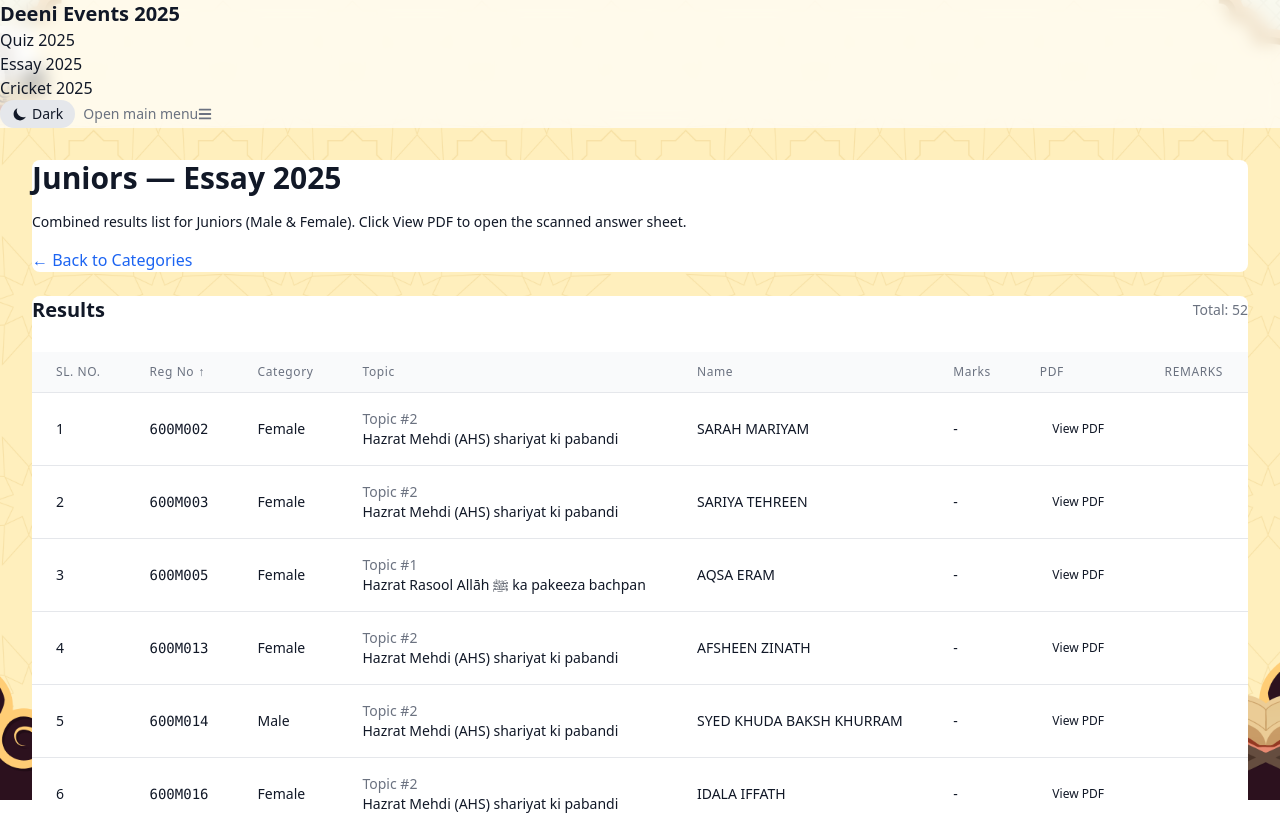
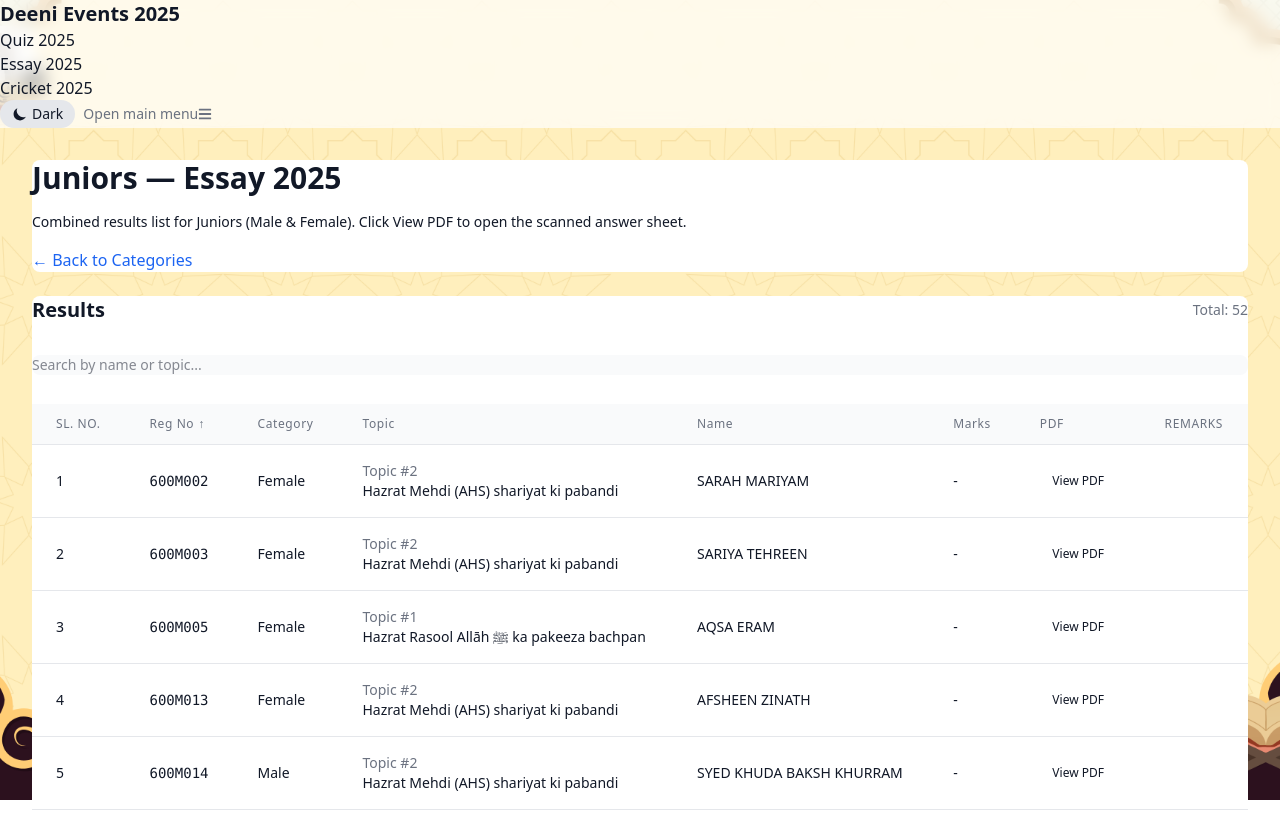
Before and after one commit to ausshadu/results-app, a Next.js app: page /essay-2025/juniors in a window 1280 px wide. Shown: the top 815 px of the page. Built offline with nearby package versions, Linux system fonts and the light colour scheme.

Commit message:
Added Search Filter

```diff
--- a/app/components/EssayResultsTable.tsx
+++ b/app/components/EssayResultsTable.tsx
@@ -2,7 +2,7 @@
 
 import { Result } from "@/lib/600MeeladResults";
 import { useMemo, useState } from "react";
-import { Button, Card } from "flowbite-react";
+import { Button, Card, TextInput } from "flowbite-react";
 
 type Row = Result & { category?: "Male" | "Female" | string };
 type SortKey = "reg_number" | "full_name" | "total_marks" | "topic" | "category";
@@ -44,6 +44,7 @@ export function EssayResultsTable({ results }: { results: Row[] }) {
     key: "reg_number",
     dir: "asc",
   });
+  const [query, setQuery] = useState<string>("");
 
   const showCategory = useMemo(
     () => (results ?? []).some((r: Row) => typeof r.category === "string"),
@@ -52,6 +53,16 @@ export function EssayResultsTable({ results }: { results: Row[] }) {
 
   const formatted = useMemo(() => {
     const data = [...(results ?? [])];
+
+    const q = query.trim().toLowerCase();
+    const filtered = q
+      ? data.filter((r) => {
+          const name = (r.full_name ?? "").toLowerCase();
+          const topicText = (r.topic_text ?? "").toLowerCase();
+          const topicNum = String(r.topic_number ?? "");
+          return name.includes(q) || topicText.includes(q) || topicNum.includes(q);
+        })
+      : data;
 
     const getVal = (r: Row, key: SortKey): CompareVal => {
       switch (key) {
@@ -80,8 +91,8 @@ export function EssayResultsTable({ results }: { results: Row[] }) {
       return String(va).localeCompare(String(vb)) * dirFactor;
     };
 
-    return data.sort(compare);
-  }, [results, sort]);
+    return filtered.sort(compare);
+  }, [results, sort, query]);
 
   const toggleSort = (key: SortKey) => {
     setSort((prev) =>
@@ -99,6 +110,14 @@ export function EssayResultsTable({ results }: { results: Row[] }) {
         <span className="text-sm text-gray-500 dark:text-gray-400">
           Total: {formatted?.length ?? 0}
         </span>
+      </div>
+
+      <div className="mb-3">
+        <TextInput
+          placeholder="Search by name or topic..."
+          value={query}
+          onChange={(e) => setQuery(e.target.value)}
+        />
       </div>
 
       <div className="overflow-x-auto">
```
